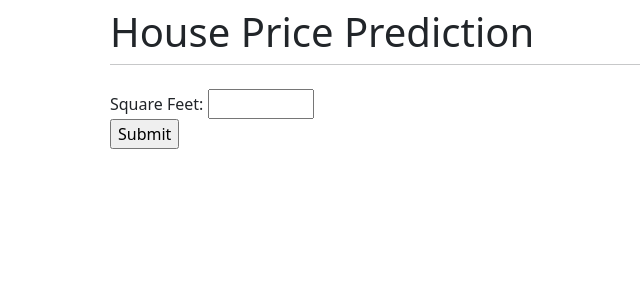
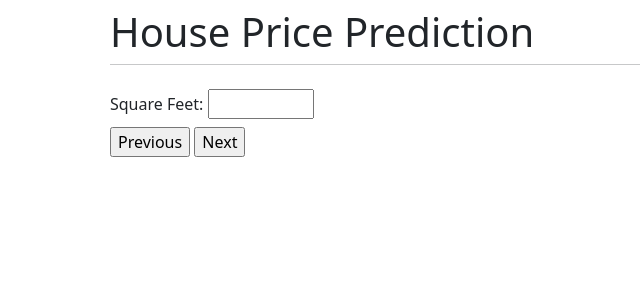
Before and after one commit to kd123r/house_predict_site, a Django app: page / in a window 1280 px wide. Shown: the top 300 px of the page, without its empty margins (162-802 px from the left). Run offline with Django 5.2, Linux system fonts and the light colour scheme.

Commit message:
added prev, next, predict, and restart buttons

```diff
--- a/house_predict/templates/home.html
+++ b/house_predict/templates/home.html
@@ -4,7 +4,16 @@
 <form action="" method="post">
     {% csrf_token %}
     {{ form }}
-    <input type="submit" value="Submit">
+    <div class="mt-2">
+        {% if show %}
+            <button type="button">
+                <a href="{% url 'predict_model' %}">Restart</a>
+            </button>
+        {% else %}
+            <input type="button" value="Previous" onClick="javascript:history.go(-1);">
+        {% endif %}
+        <input type="submit" value={{ predict|yesno:"Predict,Next" }}>
+    </div>
 </form>
 
 {% if show %}
--- a/house_predict/views.py
+++ b/house_predict/views.py
@@ -27,7 +27,7 @@ def predict_model(request):
         elif request.POST.__contains__('bathrooms'):
             form = NeighborhoodForm(request.POST)
             if form.is_valid():
-                return render(request, 'home.html', {'form': form})
+                return render(request, 'home.html', {'form': form, 'predict': True})
         elif request.POST.__contains__('bedrooms'):
             form = BathroomsForm(request.POST)
             if form.is_valid():
```
Also changed, not shown: 1 other file.
